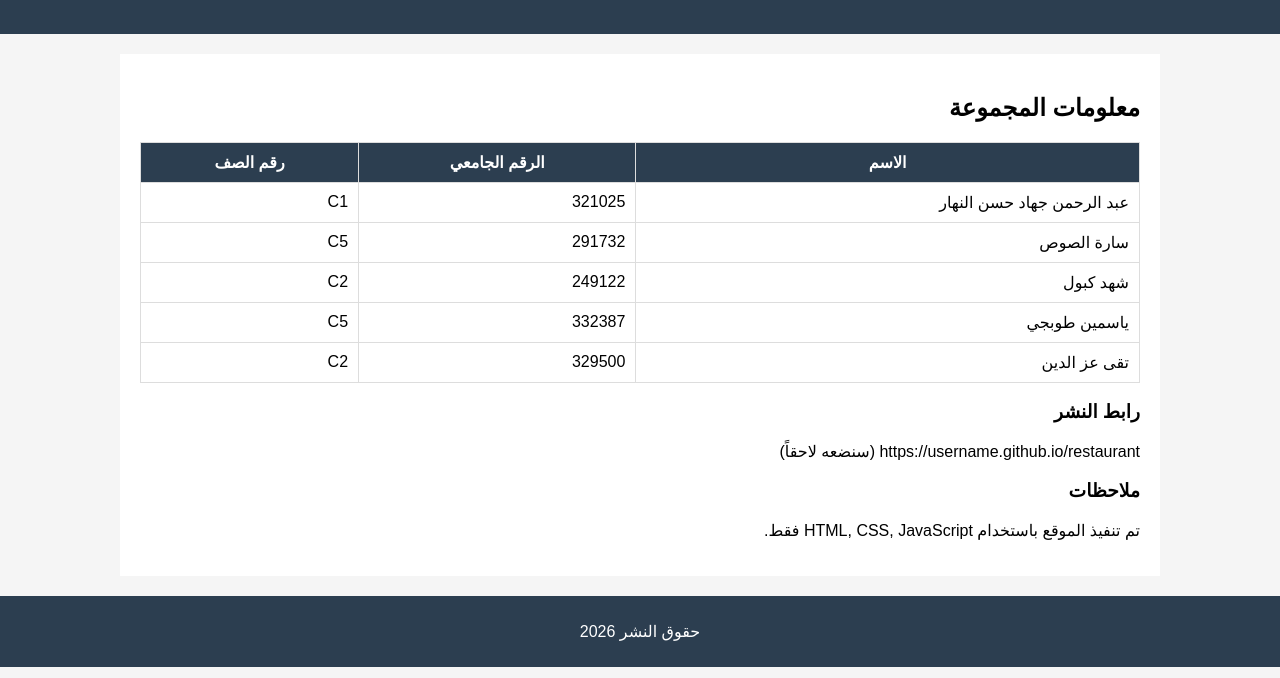
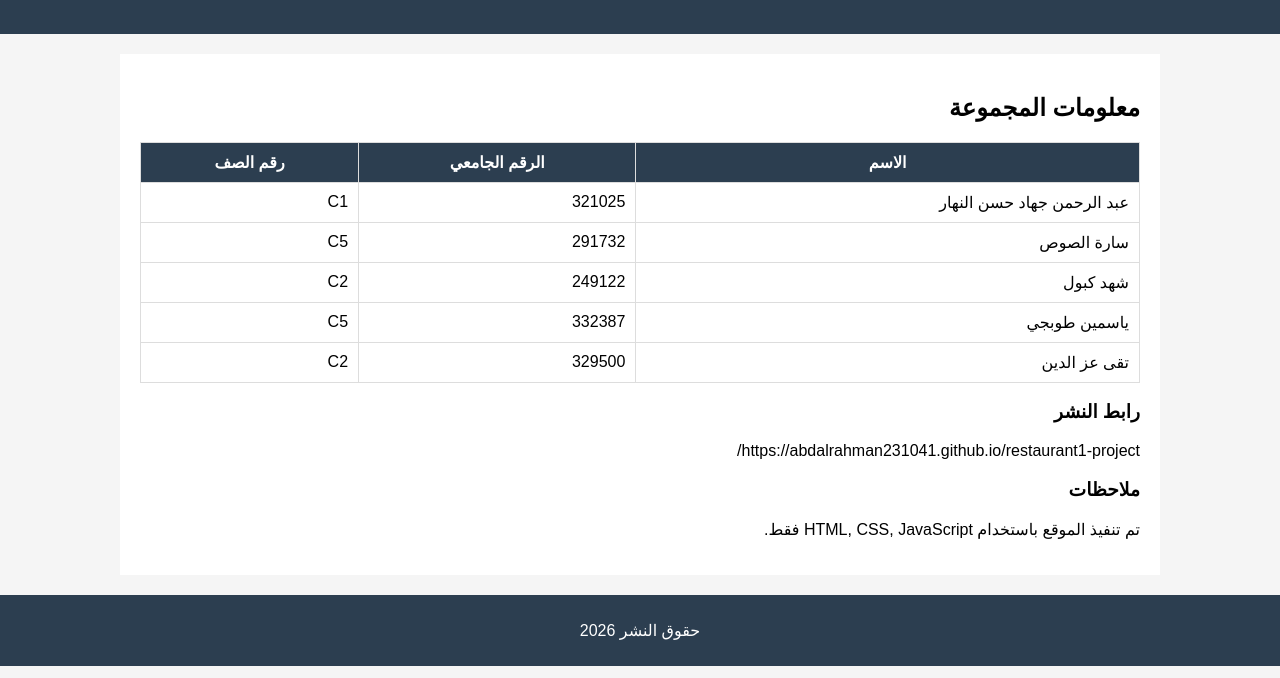
Before and after one commit to abdalrahman231041/restaurant1-project, a plain HTML site: page home.html in a window 1280 px wide. Shown: the part 122-800 px from the top of the page. Drawn offline with Linux system fonts and the light colour scheme.

Commit message:
Update home.html

```diff
--- a/home.html
+++ b/home.html
@@ -27,7 +27,7 @@
             <tr><td>تقى عز الدين</td><td>329500</td><td>C2</td></tr>
         </table>
         <h3>رابط النشر</h3>
-        <p>https://username.github.io/restaurant (سنضعه لاحقاً)</p>
+https://abdalrahman231041.github.io/restaurant1-project/
         <h3>ملاحظات</h3>
         <p>تم تنفيذ الموقع باستخدام HTML, CSS, JavaScript فقط.</p>
     </main>
```
